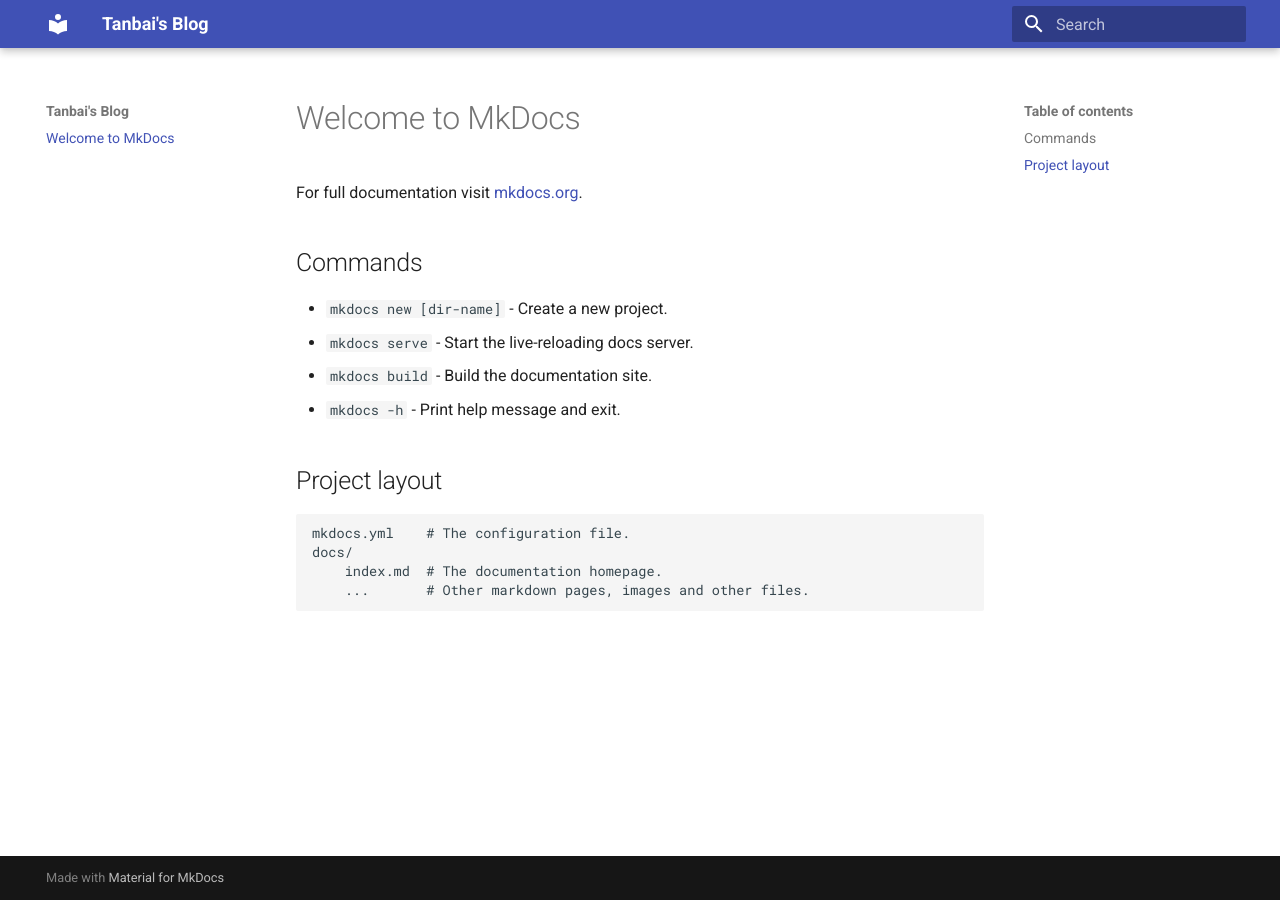
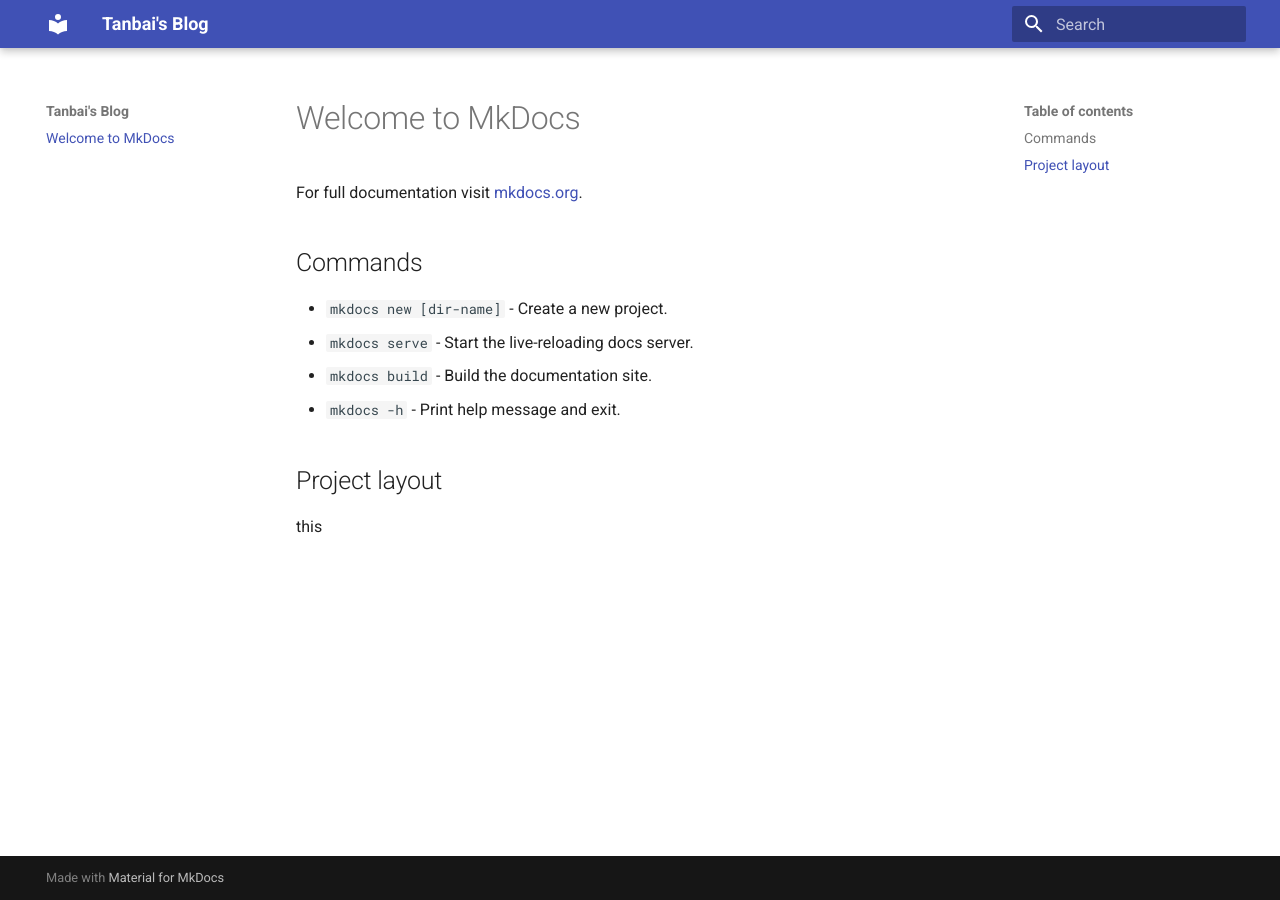
Before and after one commit to tanbaii/tanbaii.github.io, an MkDocs documentation site: the page built from docs/index.md, in a window 1280 px wide. Built offline with MkDocs 1.6.1 and Material for MkDocs 9.7.7, drawn with Linux system fonts in a browser that asks for light colours.

Commit message:
Update index.md

```diff
--- a/docs/index.md
+++ b/docs/index.md
@@ -10,8 +10,4 @@ For full documentation visit [mkdocs.org](https://www.mkdocs.org).
 * `mkdocs -h` - Print help message and exit.
 
 ## Project layout
-
-    mkdocs.yml    # The configuration file.
-    docs/
-        index.md  # The documentation homepage.
-        ...       # Other markdown pages, images and other files.
+this
```
